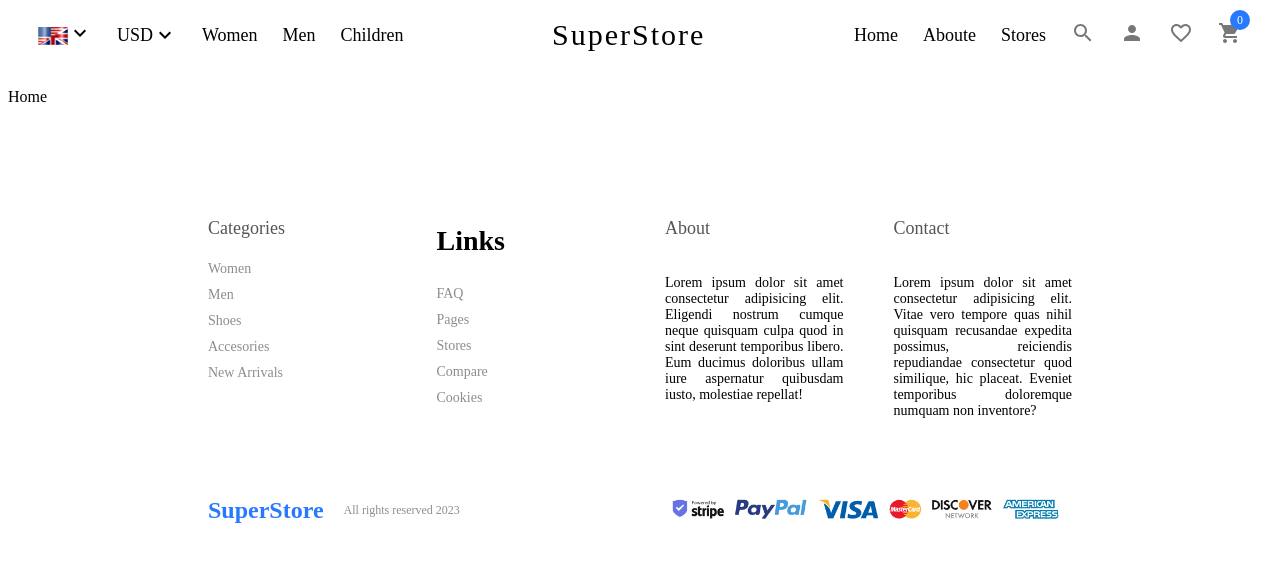
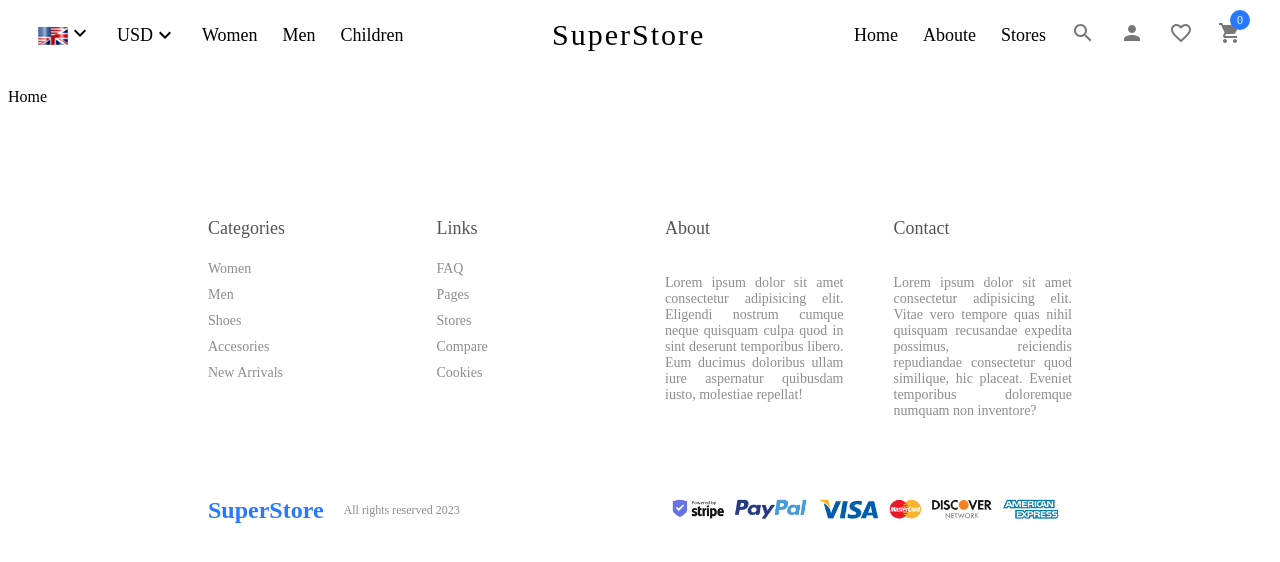
Before and after one commit to tomsky90/Ecommerce, a React (Vite) app: page / in a window 1280 px wide. Shown: the top 562 px of the page. Built offline with nearby package versions, Linux system fonts and the light colour scheme.

Commit message:
fix: fix className in footer.jsx

```diff
--- a/src/components/Footer/Footer.jsx
+++ b/src/components/Footer/Footer.jsx
@@ -13,7 +13,7 @@ const Footer = () => {
           <span className="footer__span">New Arrivals</span>
         </div>
         <div className="footer__item">
-          <h1>Links</h1>
+          <h1 className="footer__h1">Links</h1>
           <span className="footer__span">FAQ</span>
           <span className="footer__span">Pages</span>
           <span className="footer__span">Stores</span>
@@ -22,7 +22,7 @@ const Footer = () => {
         </div>
         <div className="footer__item">
           <h1 className="footer__h1">About</h1>
-          <p>
+          <p className="footer__p">
             Lorem ipsum dolor sit amet consectetur adipisicing elit. Eligendi
             nostrum cumque neque quisquam culpa quod in sint deserunt temporibus
             libero. Eum ducimus doloribus ullam iure aspernatur quibusdam iusto,
@@ -31,7 +31,7 @@ const Footer = () => {
         </div>
         <div className="footer__item">
           <h1 className="footer__h1">Contact</h1>
-          <p>
+          <p className="footer__p">
             Lorem ipsum dolor sit amet consectetur adipisicing elit. Vitae vero
             tempore quas nihil quisquam recusandae expedita possimus, reiciendis
             repudiandae consectetur quod similique, hic placeat. Eveniet
--- a/src/components/Footer/footer.scss
+++ b/src/components/Footer/footer.scss
@@ -22,6 +22,10 @@
   }
 
   &__span {
+    color: #8d8d8d;
+  }
+
+  &__p {
     color: #8d8d8d;
   }
 
```
